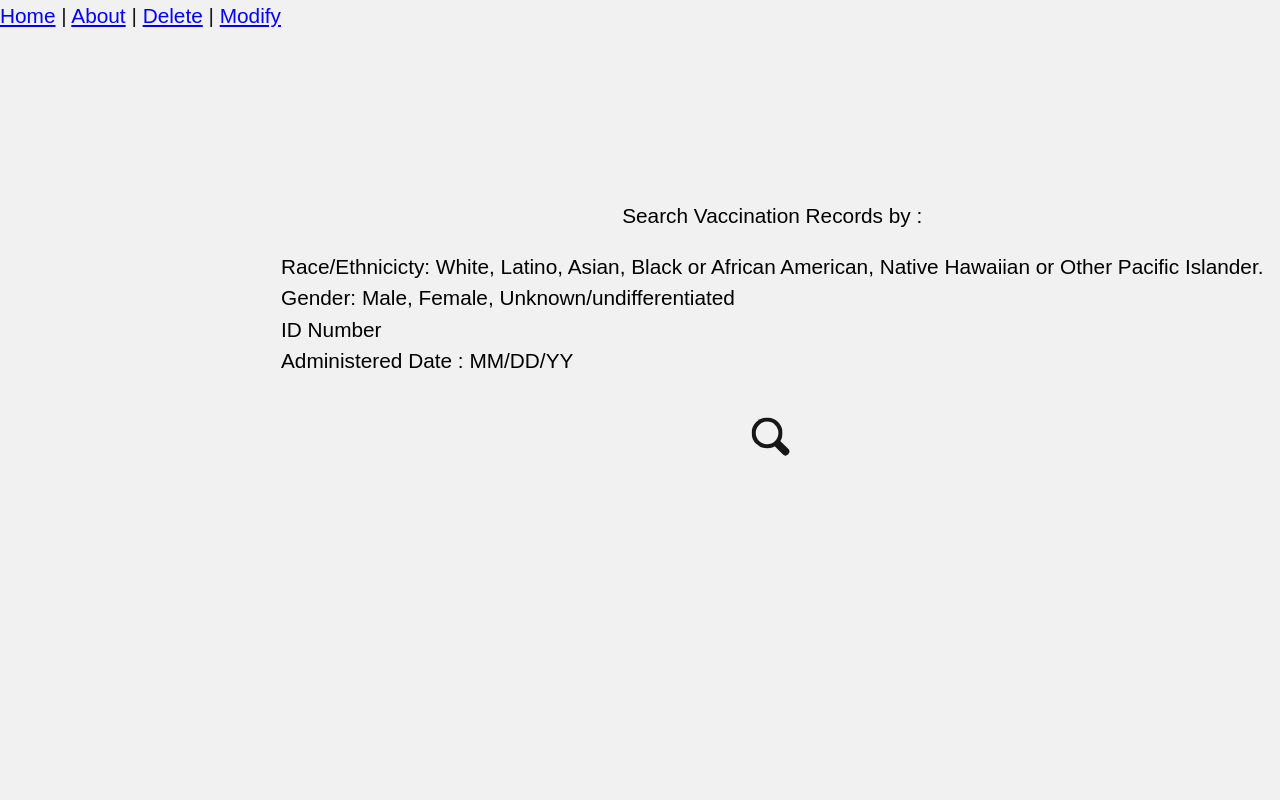
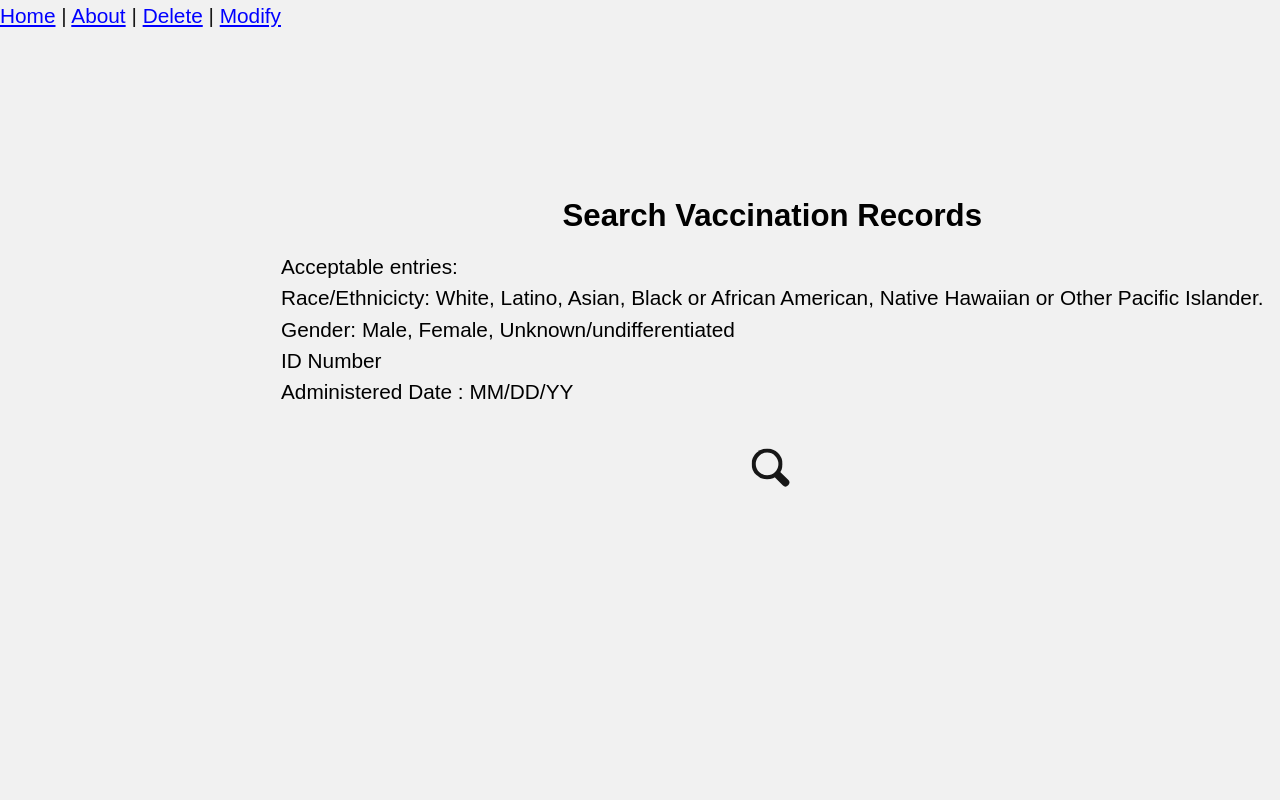
Before and after one commit to jasonchu-dev/COVID_19_SWE_prj, a Django app: page / in a window 1280 px wide. Run offline with Django 3.2, Linux system fonts and the light colour scheme; parts of the project's set-up code (start-up, migrations or seed data) failed here and were passed over.

Commit message:
updating html

```diff
--- a/codebase/repo/pages/templates/delete.html
+++ b/codebase/repo/pages/templates/delete.html
@@ -14,7 +14,8 @@
 		<a href="{% url 'home' %}">Home</a> | <a href="{% url 'about' %}">About</a> | <a href="{% url 'delete' %}">Delete</a> | <a href="{% url 'insert' %}">Modify</a>
 	</header>
 
-    <div align="center"> Welcome to the delete page.
+    <div align="center">
+        <h2>Delete Records</h2>
         <br> To delete simply enter ID of record you wish to delete.
         <p>Enter ID to delete: </p>
         <form action="delete" class="search-bar" method = "get">
--- a/codebase/repo/pages/templates/home.html
+++ b/codebase/repo/pages/templates/home.html
@@ -15,8 +15,9 @@
 	</header>
 
 	<div align="center">
-		Search Vaccination Records by :
+		<h2>Search Vaccination Records</h2>
 		<p align="left">
+			Acceptable entries: <br>
 			Race/Ethnicicty: White, Latino, Asian, Black or African American, Native Hawaiian or Other Pacific Islander. <br>
 			Gender: Male, Female, Unknown/undifferentiated <br>
 			ID Number <br>
```
